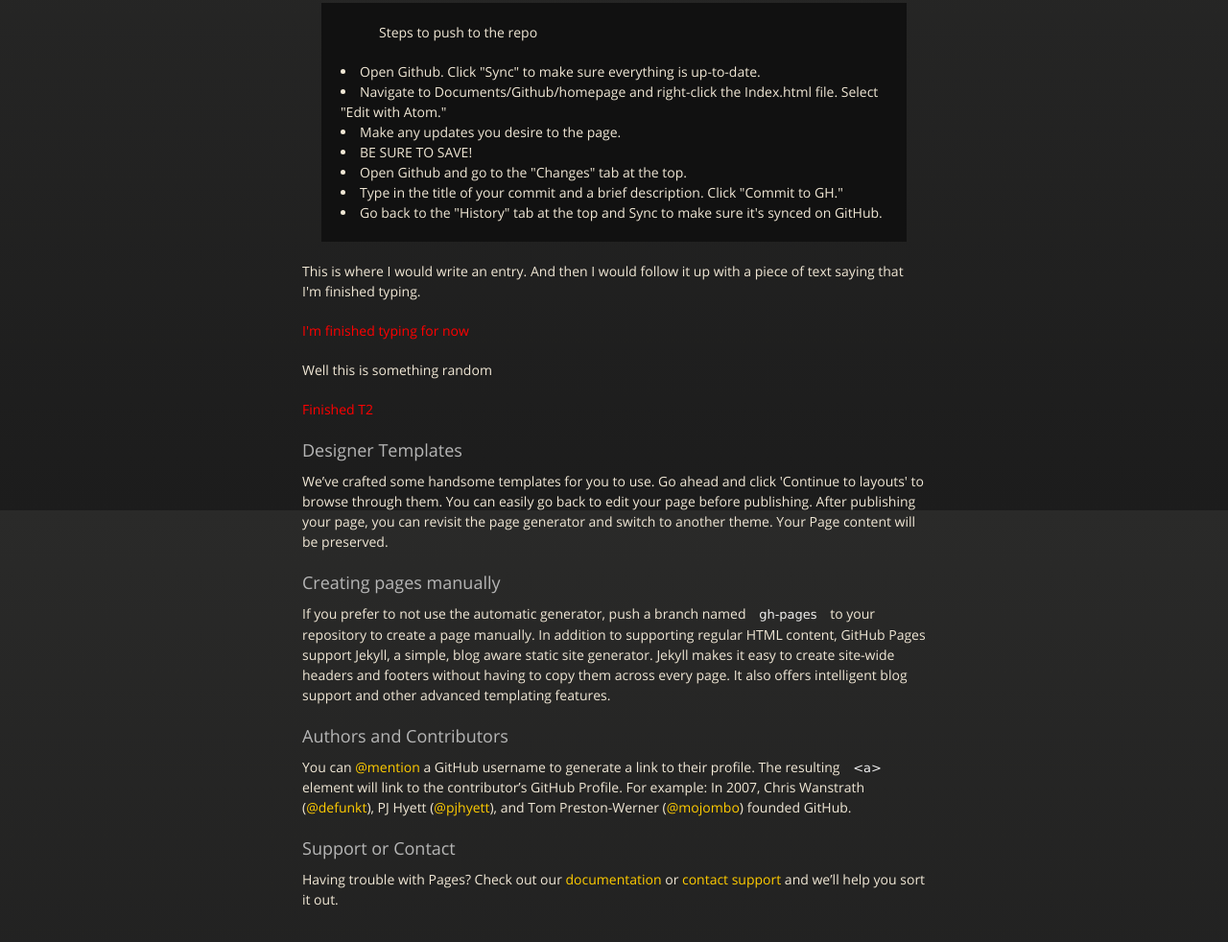
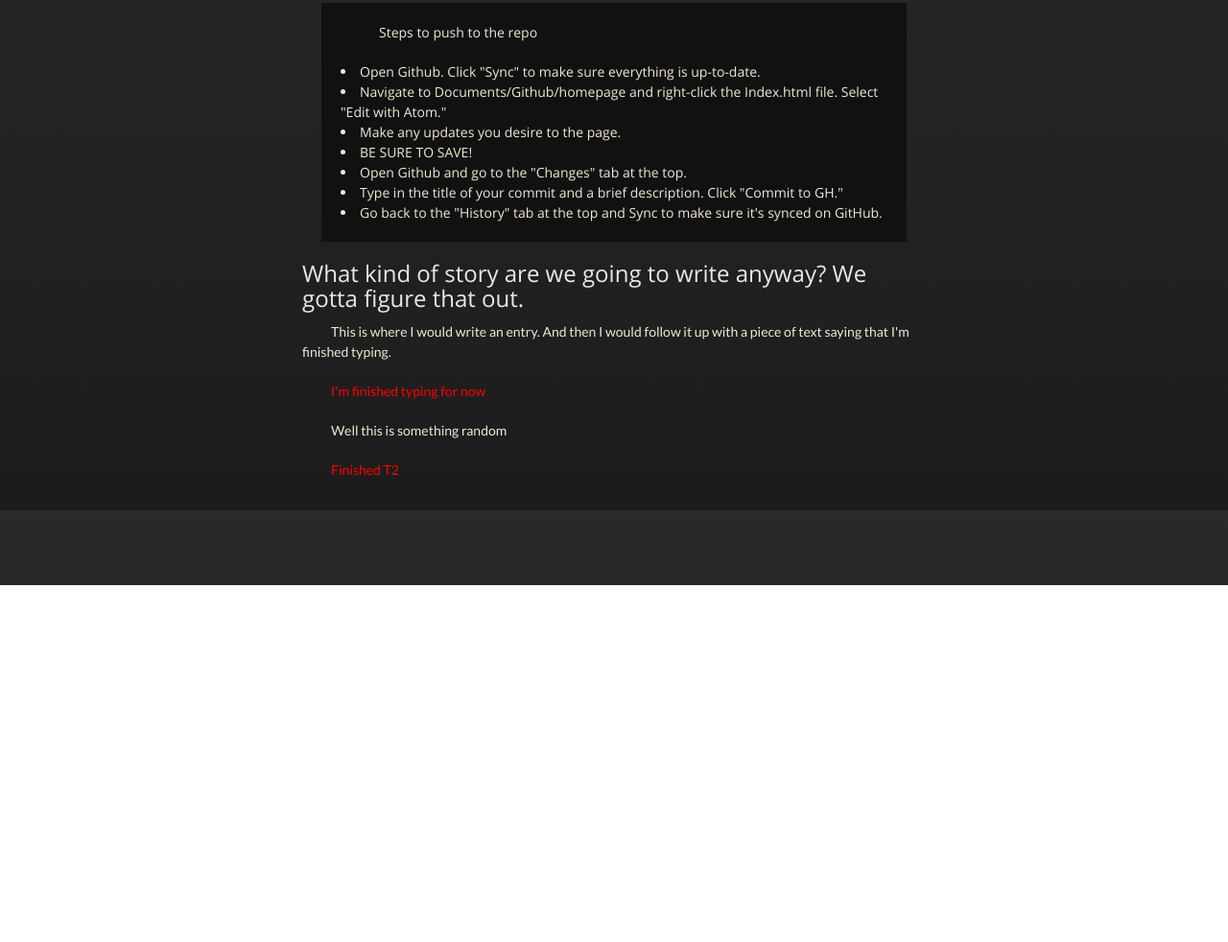
Before and after one commit to Tholen3/homepage, a plain HTML site: page index.html in a window 1280 px wide. Shown: the part 268-1250 px from the top of the page at 96% size. After the commit the page ends 878 px from the top, so only its background shows below. Drawn offline with nearby package versions, Linux system fonts and the light colour scheme.

Commit message:
clean up

```diff
--- a/index.html
+++ b/index.html
@@ -6,8 +6,10 @@
     <title>Badass RP Forum</title>
     <link rel="stylesheet" href="stylesheets/styles.css">
     <link rel="stylesheet" href="stylesheets/github-dark.css">
+    <link href='https://fonts.googleapis.com/css?family=Lato' rel='stylesheet' type='text/css'>
     <script src="https://ajax.googleapis.com/ajax/libs/jquery/1.7.1/jquery.min.js"></script>
     <script src="javascripts/respond.js"></script>
+
     <!--[if lt IE 9]>
       <script src="//html5shiv.googlecode.com/svn/trunk/html5.js"></script>
     <![endif]-->
@@ -51,31 +53,16 @@
     </div>
 <!--Step-by-step ends here -->
 
+<!--THE FORUM BEGINS AFTER THIS POINT -->
 
+<h2>What kind of story are we going to write anyway? We gotta figure that out.</h2>
 <p>This is where I would write an entry. And then I would follow it up with a piece of text saying that I'm finished typing.</p>
 <p class="comment">I'm finished typing for now</p>
 <p>Well this is something random</p>
 <p class="comment">Finished T2</p>
 
-<h3>
-<a id="designer-templates" class="anchor" href="#designer-templates" aria-hidden="true"><span aria-hidden="true" class="octicon octicon-link"></span></a>Designer Templates</h3>
+<!-- THE FORUM ENDS AFTER THIS POINT -->
 
-<p>We’ve crafted some handsome templates for you to use. Go ahead and click 'Continue to layouts' to browse through them. You can easily go back to edit your page before publishing. After publishing your page, you can revisit the page generator and switch to another theme. Your Page content will be preserved.</p>
-
-<h3>
-<a id="creating-pages-manually" class="anchor" href="#creating-pages-manually" aria-hidden="true"><span aria-hidden="true" class="octicon octicon-link"></span></a>Creating pages manually</h3>
-
-<p>If you prefer to not use the automatic generator, push a branch named <code>gh-pages</code> to your repository to create a page manually. In addition to supporting regular HTML content, GitHub Pages support Jekyll, a simple, blog aware static site generator. Jekyll makes it easy to create site-wide headers and footers without having to copy them across every page. It also offers intelligent blog support and other advanced templating features.</p>
-
-<h3>
-<a id="authors-and-contributors" class="anchor" href="#authors-and-contributors" aria-hidden="true"><span aria-hidden="true" class="octicon octicon-link"></span></a>Authors and Contributors</h3>
-
-<p>You can <a href="https://help.github.com/articles/basic-writing-and-formatting-syntax/#mentioning-users-and-teams" class="user-mention">@mention</a> a GitHub username to generate a link to their profile. The resulting <code>&lt;a&gt;</code> element will link to the contributor’s GitHub Profile. For example: In 2007, Chris Wanstrath (<a href="https://github.com/defunkt" class="user-mention">@defunkt</a>), PJ Hyett (<a href="https://github.com/pjhyett" class="user-mention">@pjhyett</a>), and Tom Preston-Werner (<a href="https://github.com/mojombo" class="user-mention">@mojombo</a>) founded GitHub.</p>
-
-<h3>
-<a id="support-or-contact" class="anchor" href="#support-or-contact" aria-hidden="true"><span aria-hidden="true" class="octicon octicon-link"></span></a>Support or Contact</h3>
-
-<p>Having trouble with Pages? Check out our <a href="https://help.github.com/pages">documentation</a> or <a href="https://github.com/contact">contact support</a> and we’ll help you sort it out.</p>
       </section>
 
     </div>
--- a/stylesheets/styles.css
+++ b/stylesheets/styles.css
@@ -1,3 +1,9 @@
+@import url(https://fonts.googleapis.com/css?family=Lato);
+
+h3 {
+  font-family: 'Lato', sans-serif;
+}
+
 .comment {
   color: red;
 }
@@ -7,6 +13,12 @@
   background-color: #111;
   padding: 20px;
 }
+
+p {
+  text-indent: 30px;
+  font-family: 'Lato', sans-serif;
+}
+
 
 @font-face {
   font-family: 'OpenSansLight';
```
